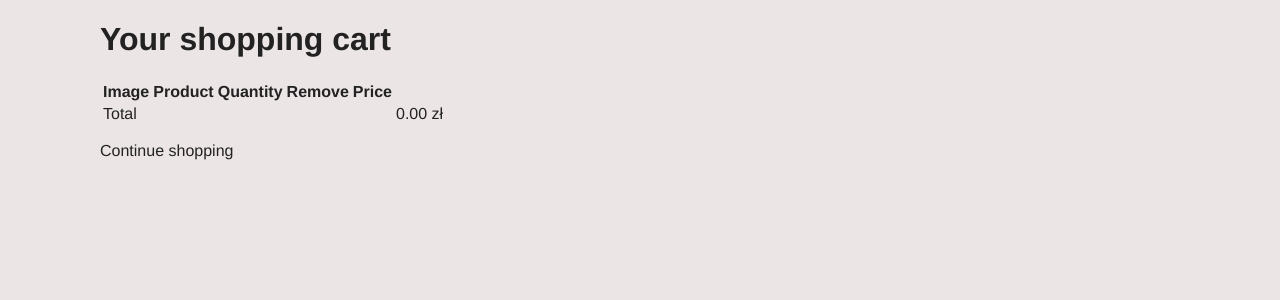
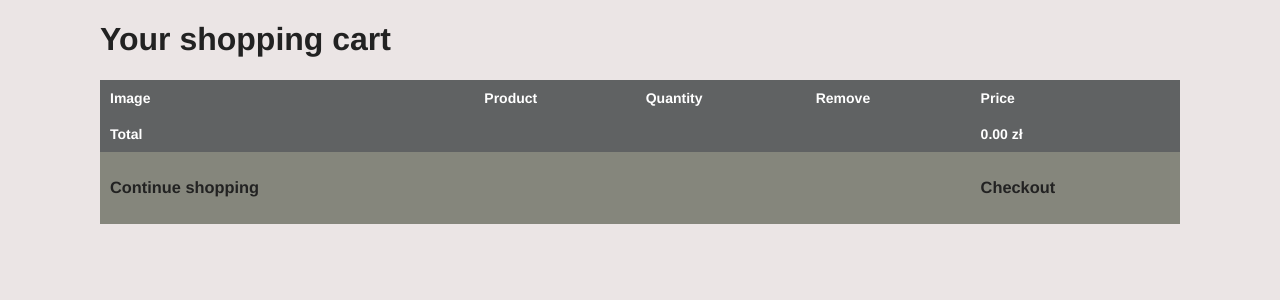
Before and after one commit to CrazyMonkey0/Shop, a Django app: page /cart/ in a window 1280 px wide. Shown: the part 96-396 px from the top of the page. Run offline with Django 4.2, Linux system fonts and the light colour scheme.

Commit message:
Create order views

```diff
--- a/backend/cart/templates/cart/detail.html
+++ b/backend/cart/templates/cart/detail.html
@@ -55,16 +55,29 @@ Your shopping cart
 
         <tr class="total">
             <td>Total</td>
-            <td colspan="4"></td>
+            <td colspan="3"></td>
             <td class="num">{{ cart.get_total_price|floatformat:2 }} zł</td>
+        </tr>
+
+        <tr class="buy">
+            <td>
+                <h3>
+                    <a href="{% url 'products:product_list' %}" class="button light">
+                        Continue shopping
+                    </a>
+                </h3>
+            </td>
+            <td colspan="3"></td>
+            <td>
+                <h3><a href="{% url 'orders:order_create' %}" class="button">
+                        Checkout
+                    </a>
+                </h3>
+            </td>
+
         </tr>
 
     </tbody>
 </table>
 
-<p class="text-right">
-    <a href="{% url 'products:product_list' %}" class="button light">Continue shopping</a>
-
-</p>
-
 {% endblock %}
--- a/backend/products/static/css/base.css
+++ b/backend/products/static/css/base.css
@@ -15,6 +15,85 @@ a {
 
 a:hover {
     color: rgb(190, 111, 117);
+}
+
+table {
+    width: 100%;
+    border-spacing: 0;
+    border-collapse: collapse;
+}
+
+table th,
+table td {
+    text-align: left;
+    font-size: 14px;
+    padding: 10px;
+    margin: 0;
+}
+
+tbody tr:nth-child(odd) {
+    background: #a8a8a8;
+}
+
+tbody tr:nth-child(2) {
+    background: #d4d4d4;
+}
+
+tbody tr.subtotal {
+    background: #ccc;
+}
+
+thead th,
+tbody tr.total {
+    background: #606263;
+    color: #fff;
+    font-weight: bold;
+}
+
+tbody tr.buy {
+
+    background: #85867c;
+    color: #fff;
+    font-weight: bold;
+}
+
+table.cart {
+    margin-bottom: 40px;
+}
+
+table.cart img {
+    width: 180px;
+}
+
+tbody td.num {
+    text-align: left;
+}
+
+td input[type="submit"] {
+    font-size: 12px;
+    padding: 4px 10px;
+}
+
+form p label,
+form p input {
+    float: left;
+    clear: both;
+}
+
+form p label {
+    font-size: 14px;
+    padding-bottom: 4px;
+}
+
+form p input {
+    width: 300px;
+    font-size: 13px;
+    margin-bottom: 10px;
+    padding: 10px 12px;
+    border: 0;
+    background: #efefef;
+    color: #666;
+    border-radius: 4px;
 }
 
 #header {
@@ -160,3 +239,8 @@ a:hover {
 .cart h4 {
     color: brown;
 }
+
+.text-right {
+    text-align: right;
+
+}
```
Also changed, not shown: backend/orders/templates/orders/order/create.html (added, +26 -0 lines), backend/orders/templates/orders/order/created.html (added, +8 -0 lines).
